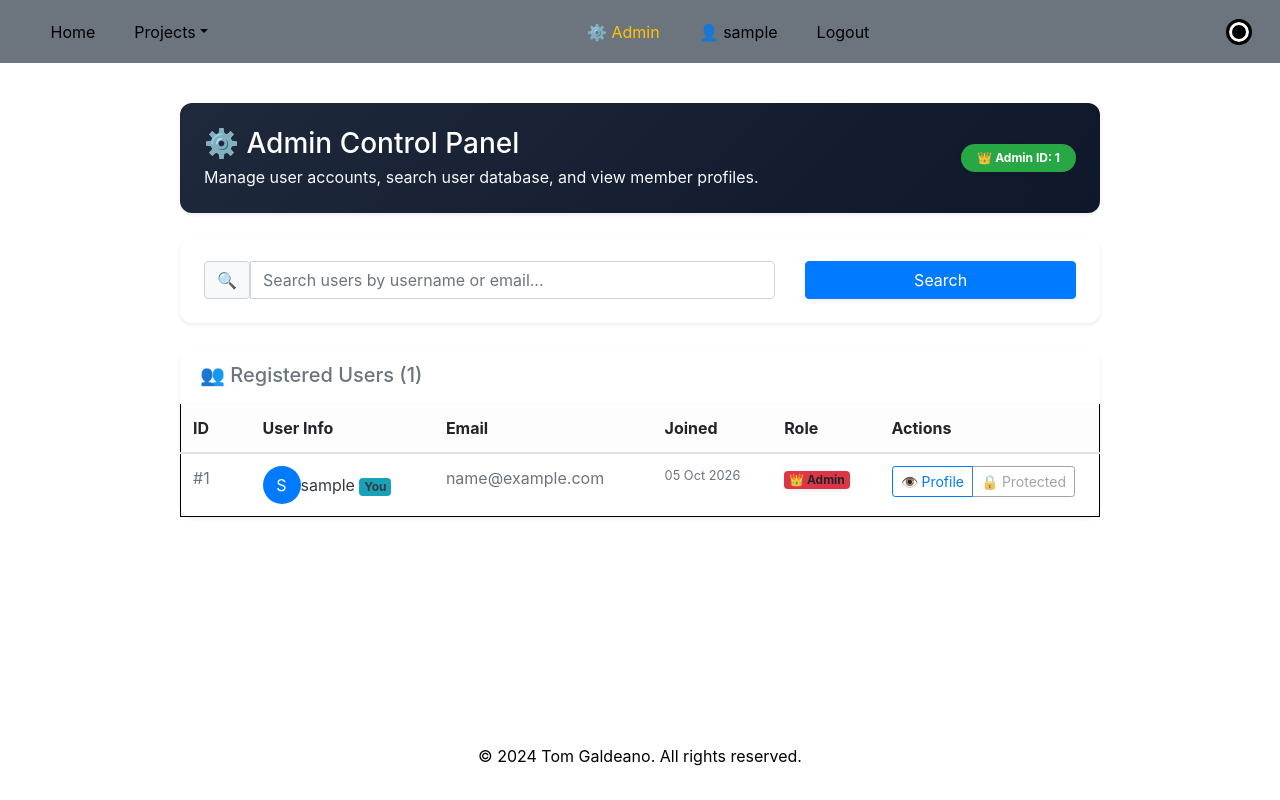
After one commit to TomGaldeano/TomGaldeano, a Flask app: page /user/admin in a window 1280 px wide. The commit adds this page. Run offline with Flask 3, Linux system fonts and the light colour scheme; the visitor is signed in with stand-in values (Sample User, id 1); data comes from the database, SQL or seed files in the repository; some libraries are stand-ins or nearby versions.

Commit message:
add users and  updaetd sudoku

```diff
--- a/models/user.py
+++ b/models/user.py
@@ -29,6 +29,11 @@ class User(UserMixin, db.Model):
         """Verify plaintext password against stored hash."""
         return check_password_hash(self.password_hash, password)
 
+    @property
+    def is_admin(self) -> bool:
+        """User with id 1 is designated as admin."""
+        return self.id == 1
+
     def __repr__(self):
         return f"<User {self.username}>"
 
--- a/templates/header.html
+++ b/templates/header.html
@@ -32,6 +32,13 @@
       <!-- Auth nav: right side -->
       <ul class="nav ms-auto justify-content-end align-items-center">
         {% if current_user.is_authenticated %}
+          {% if current_user.is_admin %}
+            <li class="nav-item text-white bg-secondary">
+              <a class="nav-link green_hover fw-bold text-warning" href="{{ url_for('user.admin') }}" id="nav-admin">
+                ⚙️ Admin
+              </a>
+            </li>
+          {% endif %}
           <li class="nav-item text-white bg-secondary">
             <a class="nav-link green_hover" href="{{ url_for('user.profile') }}" id="nav-profile">
               👤 {{ current_user.username }}
--- /dev/null
+++ b/templates/user/admin.html
@@ -0,0 +1,185 @@
+{% include "links.html" %}
+{% include "header.html" %}
+
+<div class="container mt-4 mb-5">
+  <!-- Flash messages container -->
+  <div class="row justify-content-center mb-3">
+    <div class="col-lg-10">
+      {% with messages = get_flashed_messages(with_categories=true) %}
+        {% if messages %}
+          {% for category, message in messages %}
+            <div class="alert alert-{{ category }} alert-dismissible fade show" role="alert">
+              {{ message }}
+              <button type="button" class="btn-close" data-bs-dismiss="alert" aria-label="Close"></button>
+            </div>
+          {% endfor %}
+        {% endif %}
+      {% endwith %}
+    </div>
+  </div>
+
+  <!-- Header Card -->
+  <div class="row justify-content-center mb-4">
+    <div class="col-lg-10">
+      <div class="card border-0 shadow-sm bg-gradient text-white" style="background: linear-gradient(135deg, #1e293b 0%, #0f172a 100%); border-radius: 12px;">
+        <div class="card-body p-4 d-md-flex align-items-center justify-content-between">
+          <div>
+            <h1 class="h3 fw-bold mb-1">⚙️ Admin Control Panel</h1>
+            <p class="text-light text-opacity-75 mb-0">Manage user accounts, search user database, and view member profiles.</p>
+          </div>
+          <div class="mt-3 mt-md-0">
+            <span class="badge bg-success fs-6 px-3 py-2 rounded-pill shadow-sm">
+              👑 Admin ID: {{ current_user.id }}
+            </span>
+          </div>
+        </div>
+      </div>
+    </div>
+  </div>
+
+  <!-- Search & Action Bar -->
+  <div class="row justify-content-center mb-4">
+    <div class="col-lg-10">
+      <div class="card border-0 shadow-sm" style="border-radius: 12px;">
+        <div class="card-body p-4">
+          <form method="GET" action="{{ url_for('user.admin') }}" class="row g-2 align-items-center">
+            <div class="col-md-8 col-sm-12">
+              <div class="input-group">
+                <span class="input-group-text bg-light border-end-0">🔍</span>
+                <input type="text" name="q" class="form-control border-start-0 ps-0"
+                       placeholder="Search users by username or email..."
+                       value="{{ query }}">
+              </div>
+            </div>
+            <div class="col-md-4 col-sm-12 d-flex gap-2">
+              <button type="submit" class="btn btn-primary flex-grow-1 shadow-sm">Search</button>
+              {% if query %}
+                <a href="{{ url_for('user.admin') }}" class="btn btn-outline-secondary shadow-sm">Clear</a>
+              {% endif %}
+            </div>
+          </form>
+          {% if query %}
+            <div class="mt-3 text-muted small">
+              Found <strong>{{ users|length }}</strong> user(s) matching "<em>{{ query }}</em>"
+            </div>
+          {% endif %}
+        </div>
+      </div>
+    </div>
+  </div>
+
+  <!-- User List Table -->
+  <div class="row justify-content-center">
+    <div class="col-lg-10">
+      <div class="card border-0 shadow-sm" style="border-radius: 12px;">
+        <div class="card-header bg-white border-0 py-3 d-flex justify-content-between align-items-center">
+          <h2 class="h5 mb-0 fw-bold text-secondary">👥 Registered Users ({{ users|length }})</h2>
+        </div>
+        <div class="card-body p-0">
+          {% if users %}
+            <div class="table-responsive">
+              <table class="table table-hover align-middle mb-0" id="users-table">
+                <thead class="table-light">
+                  <tr>
+                    <th class="ps-4" style="width: 70px;">ID</th>
+                    <th>User Info</th>
+                    <th>Email</th>
+                    <th>Joined</th>
+                    <th>Role</th>
+                    <th class="text-end pe-4" style="width: 220px;">Actions</th>
+                  </tr>
+                </thead>
+                <tbody>
+                  {% for user in users %}
+                    <tr>
+                      <td class="ps-4 fw-bold text-muted">#{{ user.id }}</td>
+                      <td>
+                        <div class="d-flex align-items-center">
+                          <div class="rounded-circle {% if user.is_admin %}bg-primary{% else %}bg-secondary{% endif %} text-white d-flex align-items-center justify-content-center fw-bold me-2"
+                               style="width: 38px; height: 38px; font-size: 1rem;">
+                            {{ user.username[0].upper() }}
+                          </div>
+                          <div>
+                            <span class="fw-semibold text-dark">{{ user.username }}</span>
+                            {% if user.id == current_user.id %}
+                              <span class="badge bg-info text-dark ms-1 small">You</span>
+                            {% endif %}
+                          </div>
+                        </div>
+                      </td>
+                      <td class="text-muted">{{ user.email }}</td>
+                      <td class="text-muted small">
+                        {{ user.created_at.strftime('%d %b %Y') if user.created_at else '—' }}
+                      </td>
+                      <td>
+                        {% if user.is_admin %}
+                          <span class="badge bg-danger shadow-sm">👑 Admin</span>
+                        {% else %}
+                          <span class="badge bg-secondary shadow-sm">👤 Member</span>
+                        {% endif %}
+                      </td>
+                      <td class="text-end pe-4">
+                        <div class="btn-group btn-group-sm" role="group">
+                          <a href="{{ url_for('user.profile', user_id=user.id) }}"
+                             class="btn btn-outline-primary"
+                             title="View User Profile">
+                            👁️ Profile
+                          </a>
+                          {% if not user.is_admin %}
+                            <button type="button"
+                                    class="btn btn-outline-danger"
+                                    data-bs-toggle="modal"
+                                    data-bs-target="#deleteModal{{ user.id }}"
+                                    title="Delete User">
+                              🗑️ Delete
+                            </button>
+                          {% else %}
+                            <button class="btn btn-outline-secondary" disabled title="Primary admin cannot be deleted">
+                              🔒 Protected
+                            </button>
+                          {% endif %}
+                        </div>
+
+                        <!-- Delete Confirmation Modal for each user -->
+                        {% if not user.is_admin %}
+                          <div class="modal fade text-start" id="deleteModal{{ user.id }}" tabindex="-1" aria-labelledby="deleteModalLabel{{ user.id }}" aria-hidden="true">
+                            <div class="modal-dialog modal-dialog-centered">
+                              <div class="modal-content">
+                                <div class="modal-header bg-danger text-white">
+                                  <h5 class="modal-title" id="deleteModalLabel{{ user.id }}">⚠️ Confirm User Deletion</h5>
+                                  <button type="button" class="btn-close btn-close-white" data-bs-dismiss="modal" aria-label="Close"></button>
+                                </div>
+                                <div class="modal-body p-4">
+                                  <p class="mb-2">Are you sure you want to permanently delete user <strong>{{ user.username }}</strong> (ID: #{{ user.id }})?</p>
+                                  <p class="text-danger small mb-0"><strong>Warning:</strong> This action cannot be undone. All scores, activities, and user profile data will be permanently removed.</p>
+                                </div>
+                                <div class="modal-footer bg-light">
+                                  <button type="button" class="btn btn-secondary" data-bs-dismiss="modal">Cancel</button>
+                                  <form action="{{ url_for('user.delete_user', user_id=user.id) }}" method="POST" class="d-inline">
+                                    <input type="hidden" name="csrf_token" value="{{ csrf_token() }}"/>
+                                    <button type="submit" class="btn btn-danger">Yes, Delete User</button>
+                                  </form>
+                                </div>
+                              </div>
+                            </div>
+                          </div>
+                        {% endif %}
+                      </td>
+                    </tr>
+                  {% endfor %}
+                </tbody>
+              </table>
+            </div>
+          {% else %}
+            <div class="text-center py-5 text-muted">
+              <p class="fs-5 mb-1">No users found</p>
+              <p class="small">Try adjusting your search criteria.</p>
+            </div>
+          {% endif %}
+        </div>
+      </div>
+    </div>
+  </div>
+</div>
+
+{% include "footer.html" %}
--- a/user/routes.py
+++ b/user/routes.py
@@ -1,10 +1,26 @@
+from functools import wraps
 from flask import render_template, redirect, url_for, flash, request, jsonify
 from flask_login import login_required, current_user
 from user import user_bp
 from user.forms import EditProfileForm
 from models import db
+from models.user import User
 from models.score import Score
 from models.activity import Activity
+
+
+# ---------------------------------------------------------------------------
+# Admin Auth Decorator
+# ---------------------------------------------------------------------------
+
+def admin_required(f):
+    @wraps(f)
+    def decorated_function(*args, **kwargs):
+        if not current_user.is_authenticated or not current_user.is_admin:
+            flash("Access denied. Admin privileges required.", "danger")
+            return redirect(url_for("home"))
+        return f(*args, **kwargs)
+    return decorated_function
 
 
 # ---------------------------------------------------------------------------
@@ -12,15 +28,27 @@ from models.activity import Activity
 # ---------------------------------------------------------------------------
 
 @user_bp.route("/profile")
+@user_bp.route("/profile/<int:user_id>")
 @login_required
-def profile():
+def profile(user_id=None):
     """
-    Displays the logged-in user's profile:
+    Displays profile for logged-in user, or for a specific user if requested by Admin:
     username, email, joined date, and a table of all tracked
     games/pages with best score and total tries.
     """
-    scores = {s.page_key: s for s in current_user.scores}
-    activities = {a.page_key: a for a in current_user.activities}
+    if user_id is not None and user_id != current_user.id:
+        if not current_user.is_admin:
+            flash("Access denied. You can only view your own profile.", "danger")
+            return redirect(url_for("user.profile"))
+        target_user = db.session.get(User, user_id)
+        if not target_user:
+            flash("User not found.", "warning")
+            return redirect(url_for("user.admin"))
+    else:
+        target_user = current_user
+
+    scores = {s.page_key: s for s in target_user.scores}
+    activities = {a.page_key: a for a in target_user.activities}
 
     # Build a merged view of all pages the user has touched
     all_keys = set(scores.keys()) | set(activities.keys())
@@ -32,7 +60,66 @@ def profile():
             "tries": activities[key].tries if key in activities else 0,
         })
 
-    return render_template("user/profile.html", stats=stats, title="My Profile")
+    is_own_profile = (target_user.id == current_user.id)
+    title = "My Profile" if is_own_profile else f"{target_user.username}'s Profile"
+
+    return render_template(
+        "user/profile.html",
+        stats=stats,
+        target_user=target_user,
+        is_own_profile=is_own_profile,
+        title=title
+    )
+
+
+# ---------------------------------------------------------------------------
+# Admin Management Routes
+# ---------------------------------------------------------------------------
+
+@user_bp.route("/admin")
+@login_required
+@admin_required
+def admin():
+    """
+    Admin Dashboard: List all users, search users by info, view profile, or delete.
+    """
+    query = request.args.get("q", "").strip()
+    if query:
+        users = User.query.filter(
+            db.or_(
+                User.username.ilike(f"%{query}%"),
+                User.email.ilike(f"%{query}%")
+            )
+        ).order_by(User.id.asc()).all()
+    else:
+        users = User.query.order_by(User.id.asc()).all()
+
+    return render_template("user/admin.html", users=users, query=query, title="Admin Dashboard")
+
+
+@user_bp.route("/admin/user/<int:user_id>/delete", methods=["POST"])
+@login_required
+@admin_required
+def delete_user(user_id):
+    """
+    Delete a user by ID. Prevents deleting the primary admin (user ID 1).
+    """
+    if user_id == 1 or user_id == current_user.id:
+        flash("Cannot delete the primary admin account.", "danger")
+        return redirect(url_for("user.admin"))
+
+    target_user = db.session.get(User, user_id)
+    if not target_user:
+        flash("User not found.", "warning")
+        return redirect(url_for("user.admin"))
+
+    username = target_user.username
+    db.session.delete(target_user)
+    db.session.commit()
+
+    flash(f"User '{username}' (ID: {user_id}) has been deleted successfully.", "success")
+    return redirect(url_for("user.admin"))
+
 
 
 # ---------------------------------------------------------------------------
```
Also changed, not shown: static/js/sudoku.js (+30 -0 lines), templates/games/sudoku.html (+6 -1 lines), templates/user/profile.html (+36 -9 lines), tests/test_admin.py (added, +174 -0 lines).
